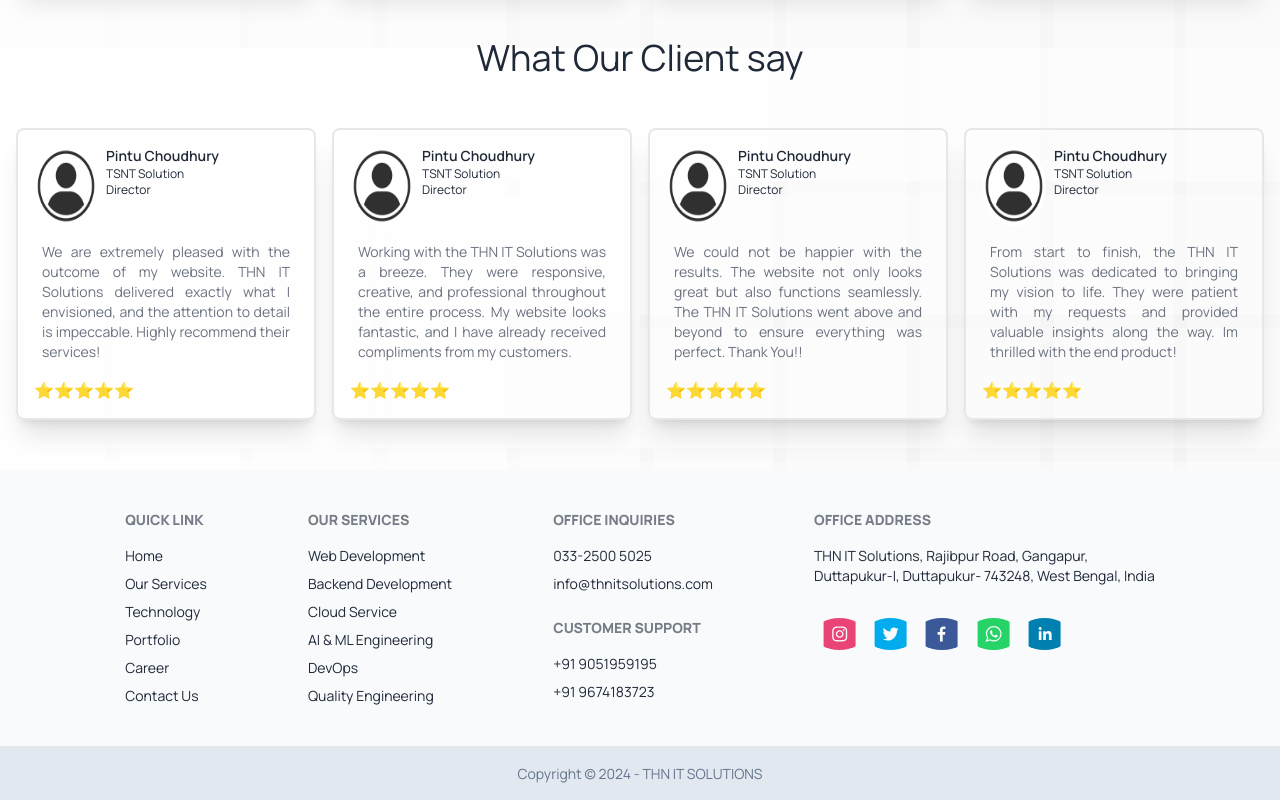
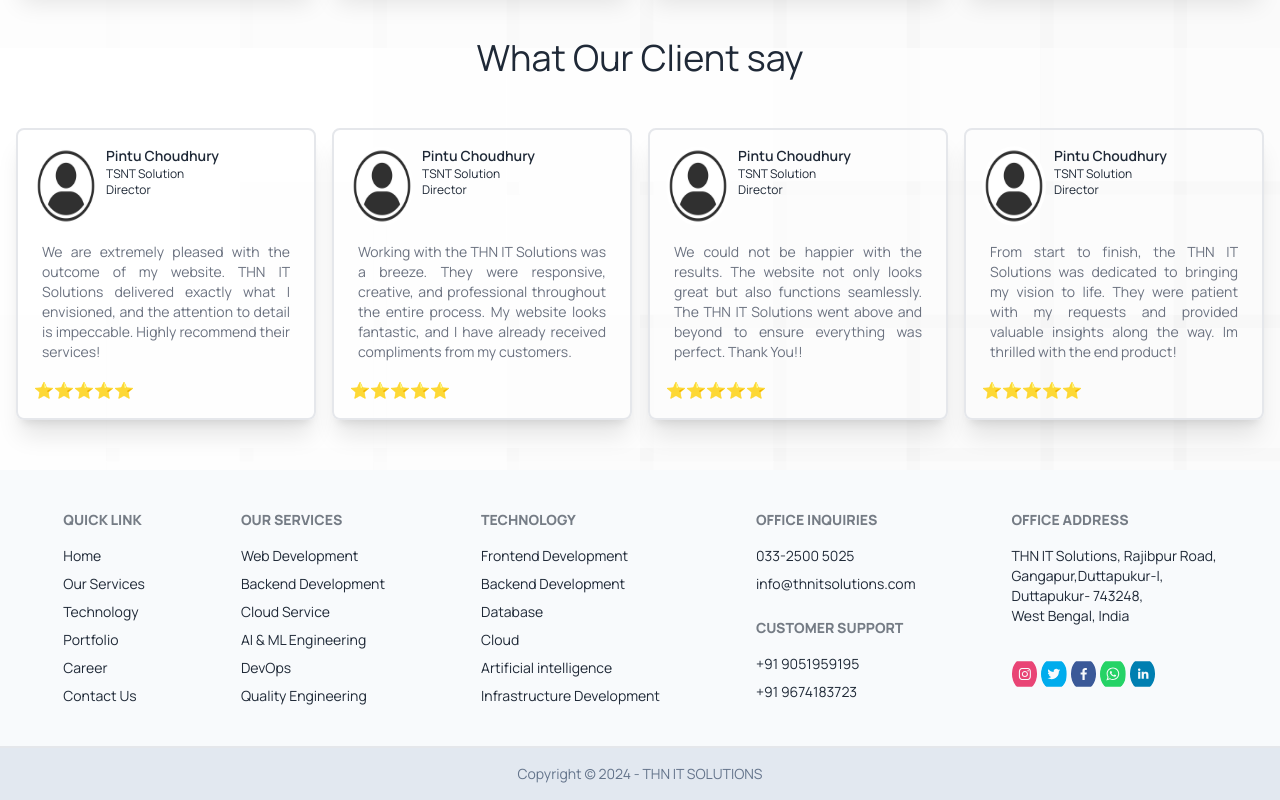
Before and after one commit to whyehtasam/THN-IT-Solutions, a React (Vite) app: page /portfolio in a window 1280 px wide. Shown: the part 752-1552 px from the top of the page. Built offline with nearby package versions, Linux system fonts and the light colour scheme.

Commit message:
footer update

```diff
--- a/src/components/footer/Footer.jsx
+++ b/src/components/footer/Footer.jsx
@@ -2,7 +2,7 @@ import { SocialIcon } from "react-social-icons"
 const Footer = () => {
   return (
     <>
-   <footer className="footer justify-evenly p-10 bg-slate-50 text-base-content border-b-2">
+   <footer className="footer  justify-center gap-24 p-10 bg-slate-50 text-base-content border-b-2">
 
   <nav>
     <h6 className="footer-title">Quick Link</h6>
@@ -14,6 +14,7 @@ const Footer = () => {
     <a className="link link-hover">Career</a>
     <a className="link link-hover">Contact Us</a>
   </nav>
+
   <nav>
     <h6 className="footer-title">Our Services</h6>
     <a className="link link-hover">Web Development</a>
@@ -22,6 +23,15 @@ const Footer = () => {
     <a className="link link-hover">AI & ML Engineering</a>
     <a className="link link-hover">DevOps</a>
     <a className="link link-hover">Quality Engineering</a>
+  </nav>
+  <nav>
+    <h6 className="footer-title">Technology</h6>
+    <a className="link link-hover">Frontend Development</a>
+    <a className="link link-hover">Backend Development</a>
+    <a className="link link-hover">Database</a>
+    <a className="link link-hover">Cloud</a>
+    <a className="link link-hover">Artificial intelligence</a>
+    <a className="link link-hover">Infrastructure Development</a>
   </nav>
   <nav>
     <h6 className="footer-title">Office Inquiries</h6>
@@ -33,17 +43,19 @@ const Footer = () => {
   </nav>
   <nav>
     <h6 className="footer-title">Office Address</h6>
-    <p className="link link-hover">THN IT Solutions, Rajibpur Road, Gangapur, <br/>
-     Duttapukur-I, Duttapukur- 743248, West Bengal, India
+    <p className="link link-hover">THN IT Solutions, Rajibpur Road, <br/>
+     Gangapur,Duttapukur-I, <br/>
+     Duttapukur- 743248,<br/>
+     West Bengal, India
     </p>
 
     <h6 className="footer-title mt-2"></h6>
-    <div className="grid grid-flow-col">
-            <SocialIcon url="https://www.instagram.com/"  style={{height:"4vh", width:"4vw", borderRadius:"2vw"}} />
-            <SocialIcon url="https://www.twitter.com/" style={{height:"4vh", width:"4vw", borderRadius:"2vw"}} />
-            <SocialIcon url="https://www.facebook.com/" style={{height:"4vh", width:"4vw", borderRadius:"2vw"}} />
-            <SocialIcon url="https://www.whatsapp.com/" style={{height:"4vh", width:"4vw", borderRadius:"2vw"}} />
-            <SocialIcon url="https://www.linkedin.com/" style={{height:"4vh", width:"4vw", borderRadius:"2vw"}} />
+    <div className="grid grid-flow-col gap-1">
+            <SocialIcon url="https://www.instagram.com/"  style={{height:"4vh", width:"2vw", borderRadius:"2vw"}} />
+            <SocialIcon url="https://www.twitter.com/" style={{height:"4vh", width:"2vw", borderRadius:"2vw"}} />
+            <SocialIcon url="https://www.facebook.com/" style={{height:"4vh", width:"2vw", borderRadius:"2vw"}} />
+            <SocialIcon url="https://www.whatsapp.com/" style={{height:"4vh", width:"2vw", borderRadius:"2vw"}} />
+            <SocialIcon url="https://www.linkedin.com/" style={{height:"4vh", width:"2vw", borderRadius:"2vw"}} />
       </div>
       {/* <h6 className="footer-title mt-2">Google Map</h6>
     <a href="https://www.google.com/maps/place/TSNT+SOLUTIONS+PVT.+LTD.+Works/@22.7820465,88.5362415,18.5z/data=!4m6!3m5!1s0x39f8a3f11aafced1:0xf7931e3ad99b5d5b!8m2!3d22.7821151!4d88.5369854!16s%2Fg%2F11t7dp5_fy?entry=ttu"
--- a/src/components/portfolio/testimonial.jsx
+++ b/src/components/portfolio/testimonial.jsx
@@ -5,7 +5,7 @@ return(
 
    <>
      <div className="justify-center">
-          <h3 className="text-4xl text-center">What Our Client say</h3>
+          <h3 className="text-4xl text-center ">What Our Client say</h3>
         </div>
 
         <div className="mx-4 py-[50px] grid lg:grid-cols-4 sm:grid-cols-2 gap-4">
```
Also changed, not shown: src/components/portfolio/portfolio.jsx (+20 -0 lines).
